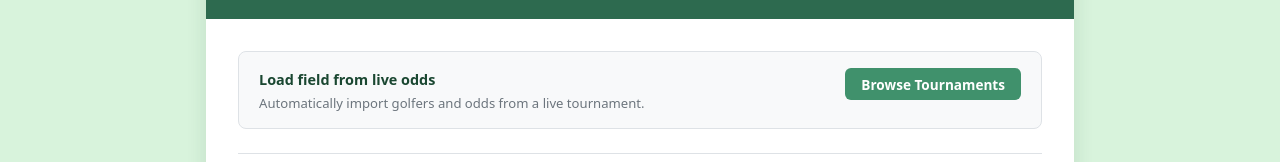
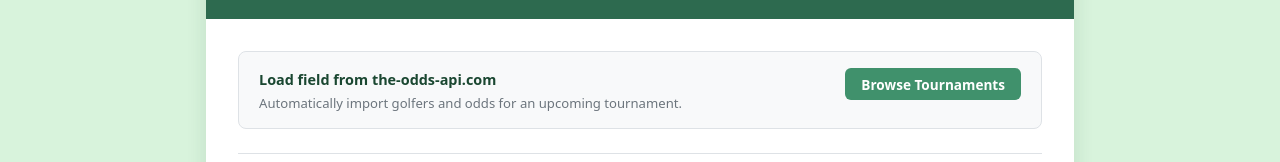
Before and after one commit to domaindrivendev/golf-pickem, a Next.js app: page /admin/competitions/new in a window 1280 px wide. Shown: the part 197-359 px from the top of the page. Built offline with nearby package versions, Linux system fonts and the light colour scheme.

Commit message:
Text update

```diff
--- a/src/app/admin/competitions/new/page.tsx
+++ b/src/app/admin/competitions/new/page.tsx
@@ -155,9 +155,9 @@ export default function NewCompetitionPage() {
             <div className="odds-loader-box">
               <div className="odds-loader-header">
                 <div>
-                  <strong>Load field from live odds</strong>
+                  <strong>Load field from the-odds-api.com</strong>
                   <p className="hint" style={{ marginTop: '0.2rem' }}>
-                    Automatically import golfers and odds from a live tournament.
+                    Automatically import golfers and odds for an upcoming tournament.
                     {bookmaker && <> Loaded from <strong>{bookmaker}</strong>.</>}
                   </p>
                 </div>
```
